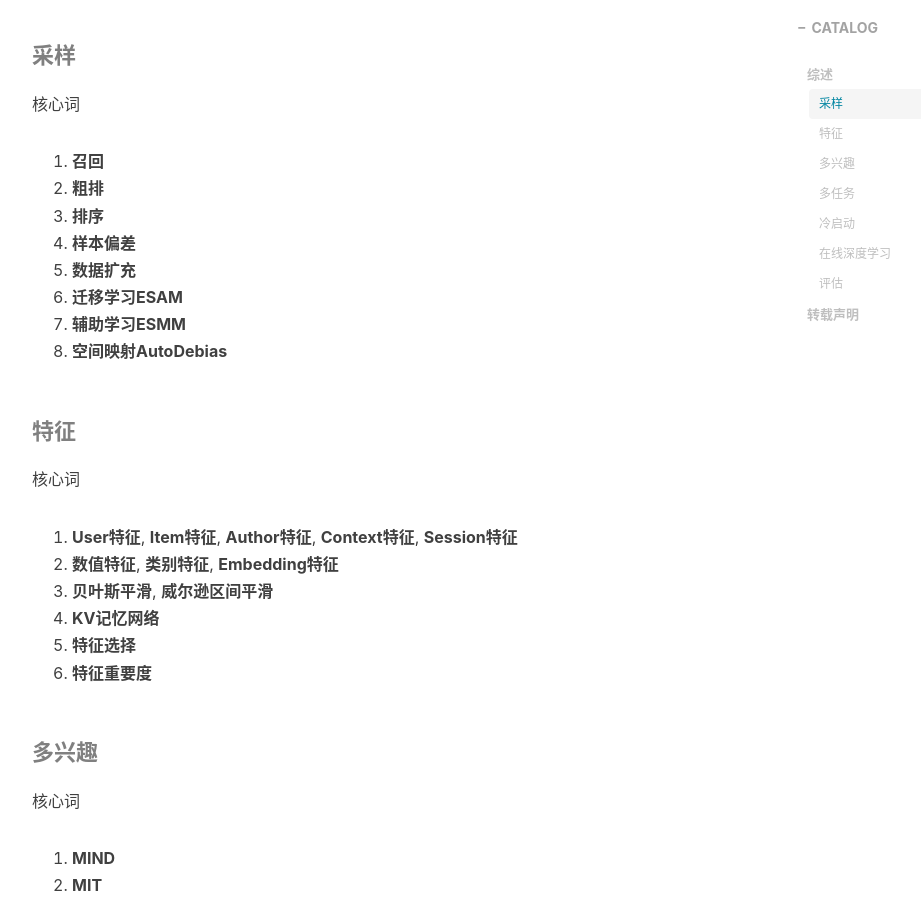
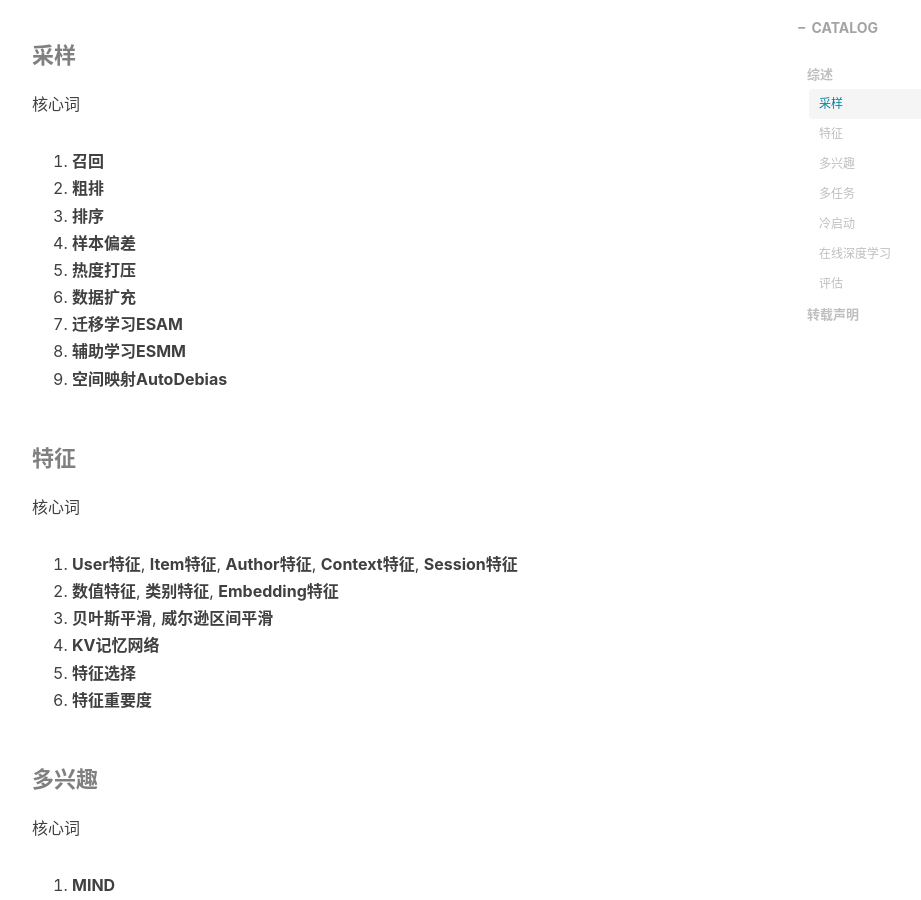
Before and after one commit to wenruij/wenruij.github.io, a Jekyll site: the page built from _posts/2021-06-06-rec-summary.markdown, in a window 1280 px wide and 900 px high, scrolled down 970 px. Shown: the whole window, without its empty margins (233-1154 px from the left). Built offline with Jekyll 4.4.1, drawn with Linux system fonts in a browser that asks for light colours; nearby versions of some CDN libraries; comment, search, counter and statistics services are not loaded.

Commit message:
rec-summary

```diff
--- a/_posts/2021-06-06-rec-summary.markdown
+++ b/_posts/2021-06-06-rec-summary.markdown
@@ -30,10 +30,11 @@ tags:
 2. **粗排**
 3. **排序**
 4. **样本偏差**
-5. **数据扩充**
-6. **迁移学习ESAM**
-7. **辅助学习ESMM**
-8. **空间映射AutoDebias**
+5. **热度打压**
+6. **数据扩充**
+7. **迁移学习ESAM**
+8. **辅助学习ESMM**
+9. **空间映射AutoDebias**
 
 #### 特征
 
```
